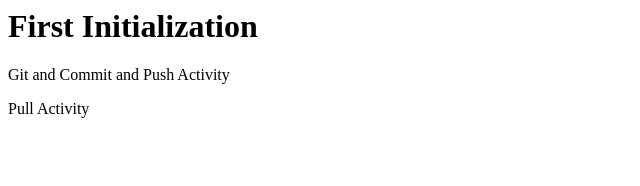
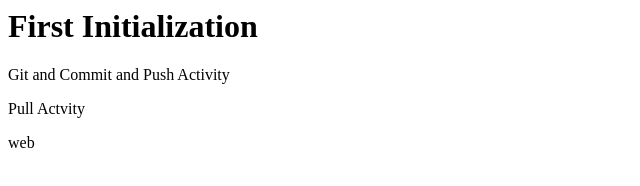
Before and after one commit to wipzioi11/wipzioi11.github.io, a plain HTML site: page index.html in a window 1280 px wide. Shown: the full height of the page, 0-640 px from the left. Drawn offline with Linux system fonts and the light colour scheme.

Commit message:
Update index.html

```diff
--- a/index.html
+++ b/index.html
@@ -6,6 +6,7 @@
     <body>
     <h1>First Initialization</h1>
    <p>Git and Commit and Push Activity</p>
-   <p>Pull Activity</p>
+   <p>Pull Actvity</p>
+   <p>web</p>
     </body>
 </html>
```
